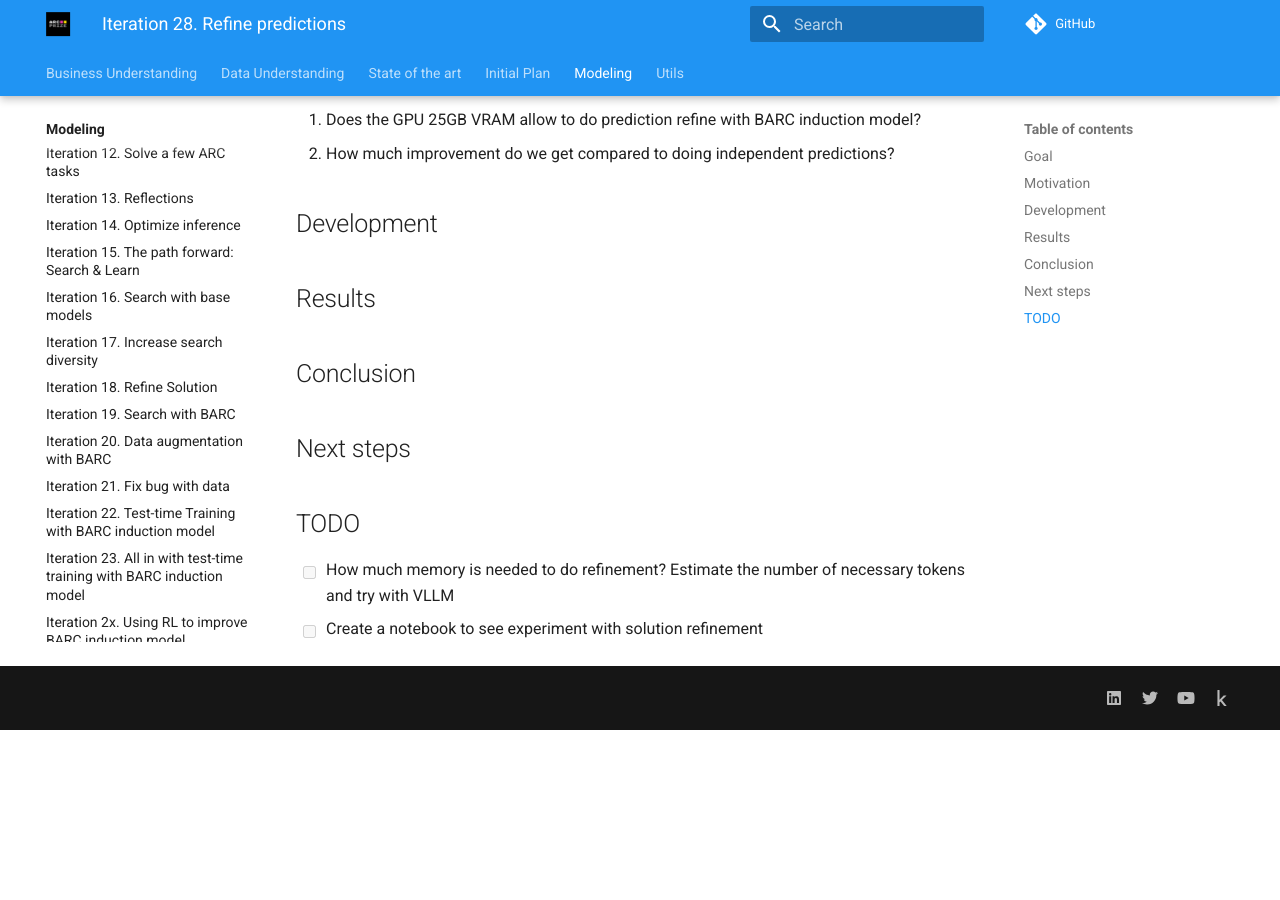
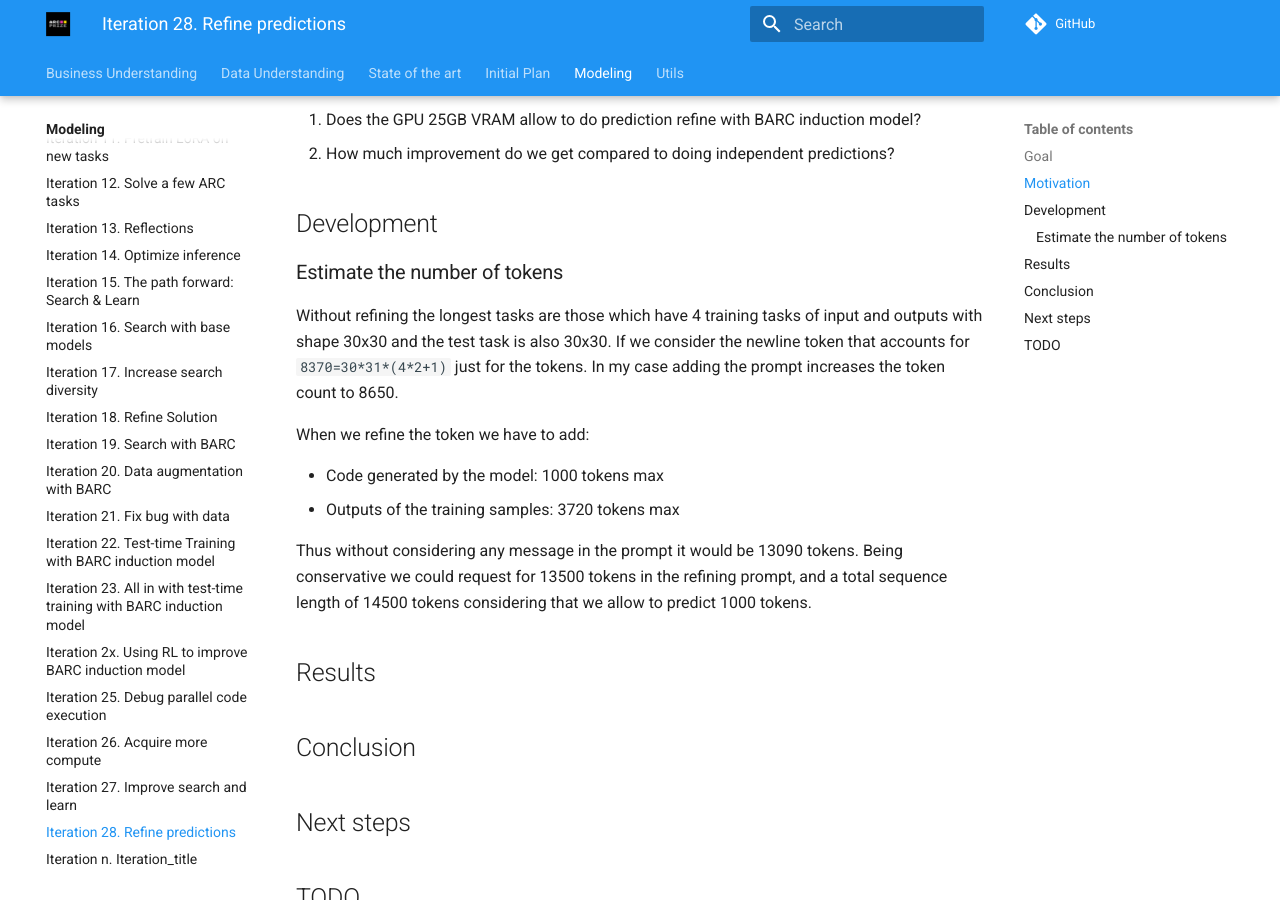
Before and after one commit to ironbar/arc25, an MkDocs documentation site: the page built from docs/modeling/Iteration_28_refine_predictions.md, in a window 1280 px wide and 900 px high, scrolled down 437 px. Built offline with MkDocs 1.6.1 and Material for MkDocs 9.7.7, drawn with Linux system fonts in a browser that asks for light colours; comment, search, counter and statistics services are not loaded; before the commit the page ends 1167 px from its top, so only the background shows below that.

Commit message:
estimated the required sequence and prompt length

```diff
--- a/docs/modeling/Iteration_28_refine_predictions.md
+++ b/docs/modeling/Iteration_28_refine_predictions.md
@@ -26,6 +26,21 @@ I want to explore:
 
 ## Development
 
+### Estimate the number of tokens
+
+Without refining the longest tasks are those which have 4 training tasks of input and outputs with shape 30x30 and the test task
+is also 30x30. If we consider the newline token that accounts for `8370=30*31*(4*2+1)` just for the tokens.
+In my case adding the prompt increases the token count to 8650.
+
+When we refine the token we have to add:
+
+- Code generated by the model: 1000 tokens max
+- Outputs of the training samples: 3720 tokens max
+
+Thus without considering any message in the prompt it would be 13090 tokens. Being conservative we
+could request for 13500 tokens in the refining prompt, and a total sequence length of 14500 tokens
+considering that we allow to predict 1000 tokens.
+
 ## Results
 
 ## Conclusion
```
